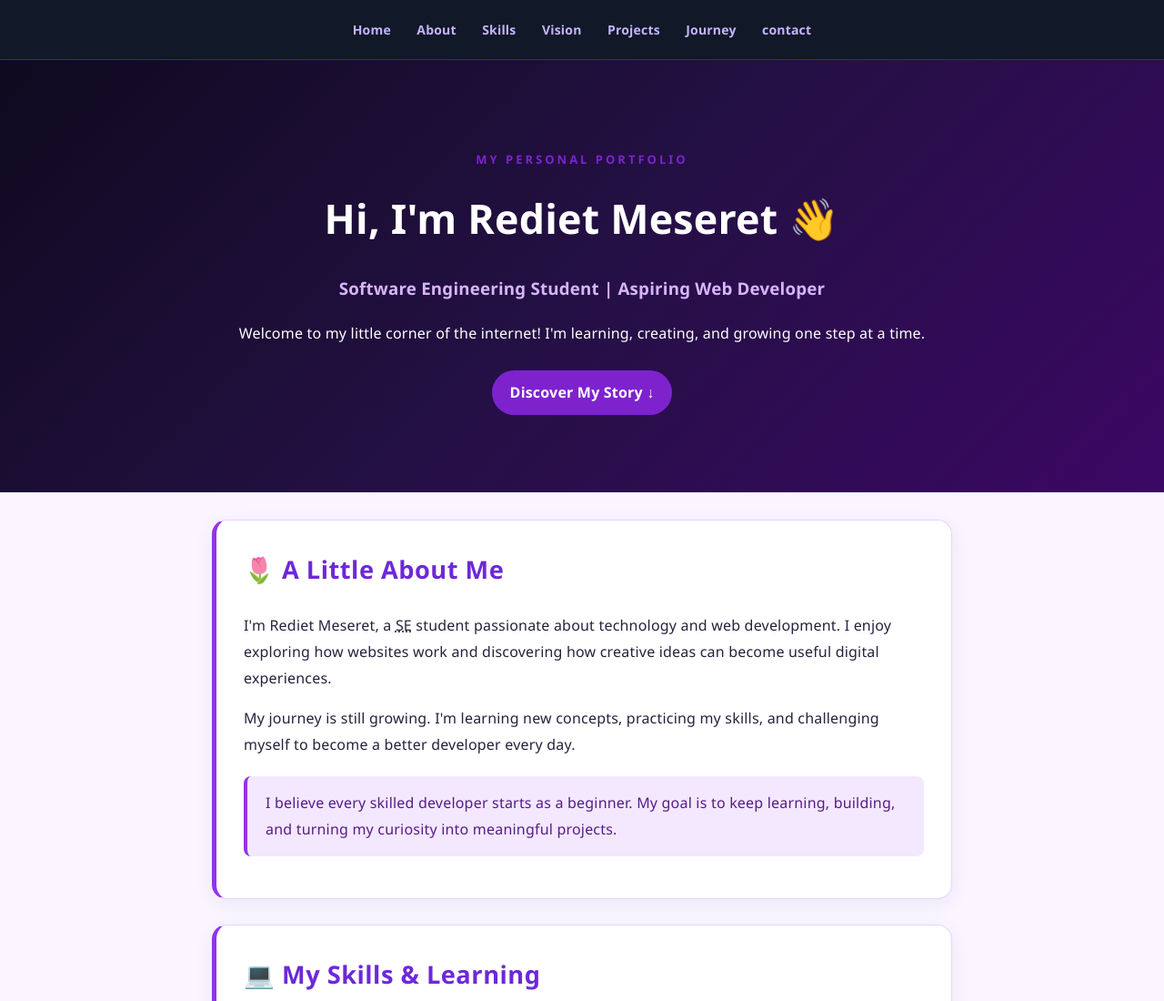
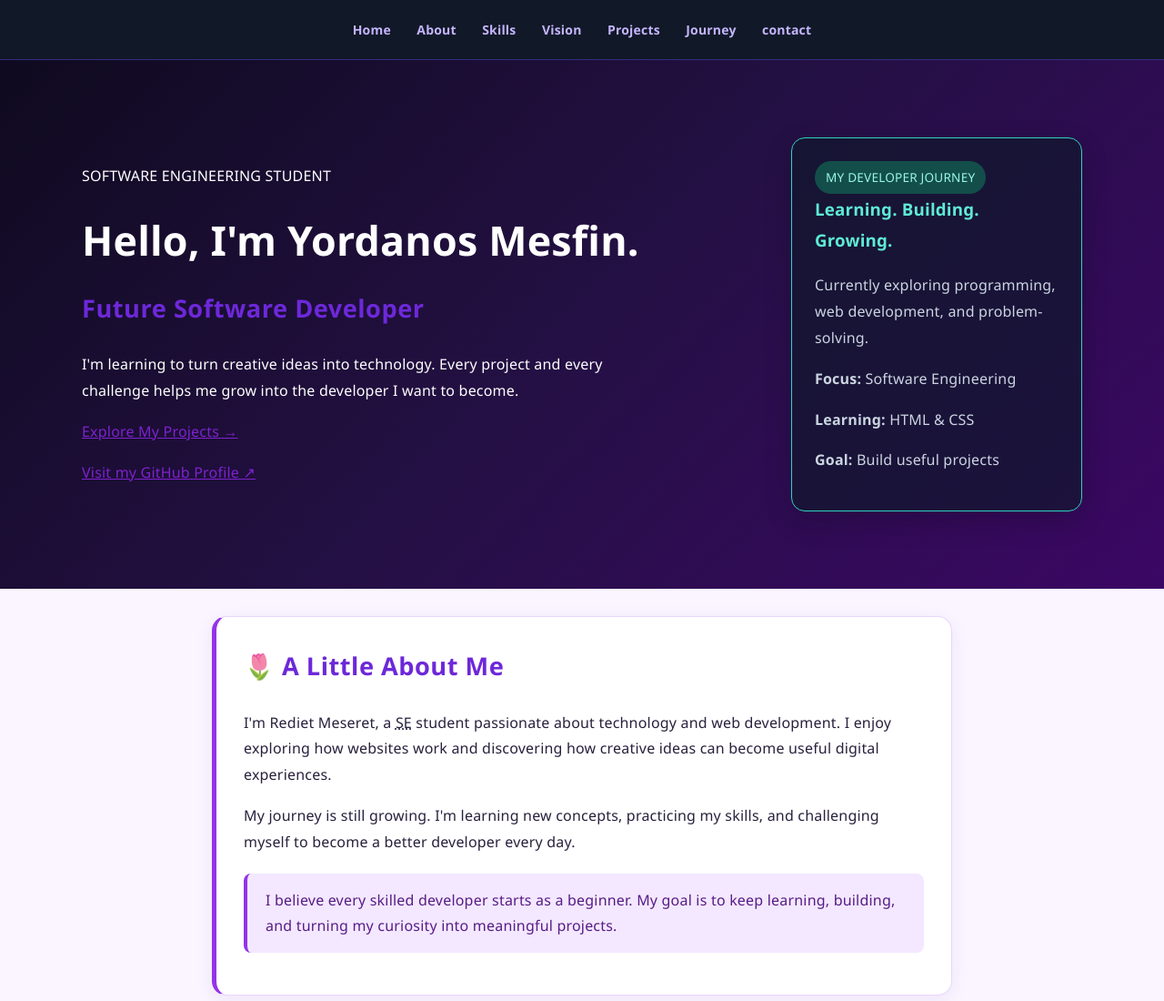
Before and after one commit to rediet2116/red16-portfolio, a plain HTML site: page index.html in a window 1280 px wide. Shown: the top 1100 px of the page at 91% size. Drawn offline with Linux system fonts and the light colour scheme.

Commit message:
Create two-column hero layout

```diff
--- a/index.html
+++ b/index.html
@@ -302,6 +302,64 @@ article:hover {
         grid-template-columns: 1fr;
     }
 }
+/* Day 6: Two-column hero layout */
+
+.hero-container {
+    max-width: 1100px;
+    margin: auto;
+    display: flex;
+    align-items: center;
+    justify-content: space-between;
+    gap: 40px;
+    text-align: left;
+}
+
+.hero-text {
+    flex: 1;
+}
+
+.hero-text p {
+    max-width: 600px;
+}
+
+.hero-card {
+    flex: 0 1 320px;
+    background: rgba(15, 23, 42, 0.65);
+    border: 1px solid #2dd4bf;
+    border-radius: 15px;
+    padding: 25px;
+    box-shadow: 0 10px 30px rgba(0, 0, 0, 0.2);
+}
+
+.hero-card h3 {
+    color: #5eead4;
+    margin-top: 0;
+}
+
+.hero-card p {
+    color: #cbd5e1;
+}
+
+.hero-label {
+    display: inline-block;
+    background: #134e4a;
+    color: #99f6e4;
+    padding: 6px 12px;
+    border-radius: 20px;
+    font-size: 0.85rem;
+}
+
+@media (max-width: 700px) {
+    .hero-container {
+        flex-direction: column;
+        align-items: stretch;
+        gap: 25px;
+    }
+
+    .hero-card {
+        flex-basis: auto;
+    }
+}
     </style>
 </head>
 
@@ -318,20 +376,57 @@ article:hover {
     </nav>
 
     <header id="home">
-        <p class="eyebrow">MY PERSONAL PORTFOLIO</p>
 
-        <h1>Hi, I'm Rediet Meseret 👋</h1>
+    <div class="hero-container">
 
-        <h3>Software Engineering Student | Aspiring Web Developer</h3>
+        <div class="hero-text">
 
-        <p>
-            Welcome to my little corner of the internet!
-            I'm learning, creating, and growing one step at a time.
-        </p>
+            <p>SOFTWARE ENGINEERING STUDENT</p>
 
-        <a class="hero-link" href="#about">Discover My Story ↓</a>
-    </header>
+            <h1>Hello, I'm <span>Yordanos Mesfin.</span></h1>
 
+            <h2>Future Software Developer</h2>
+
+            <p>
+                I'm learning to turn creative ideas into technology.
+                Every project and every challenge helps me grow
+                into the developer I want to become.
+            </p>
+
+            <a class="hero-button" href="#projects">
+                Explore My Projects →
+            </a>
+
+            <p>
+                <a href="https://github.com/yordi19-21"
+                   target="_blank"
+                   rel="noopener noreferrer">
+                    Visit my GitHub Profile ↗
+                </a>
+            </p>
+
+        </div>
+
+        <div class="hero-card">
+
+            <span class="hero-label">MY DEVELOPER JOURNEY</span>
+
+            <h3>Learning. Building. Growing.</h3>
+
+            <p>
+                Currently exploring programming, web development,
+                and problem-solving.
+            </p>
+
+            <p><strong>Focus:</strong> Software Engineering</p>
+            <p><strong>Learning:</strong> HTML & CSS</p>
+            <p><strong>Goal:</strong> Build useful projects</p>
+
+        </div>
+
+    </div>
+
+</header>
     <main>
 
         <section id="about">
```
